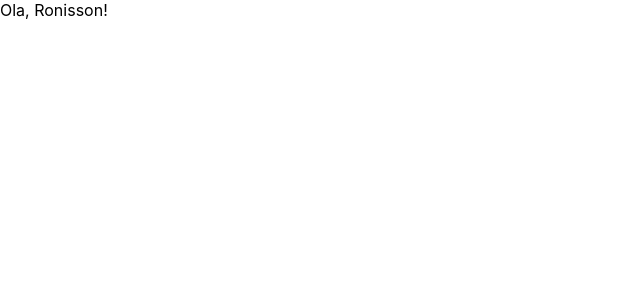
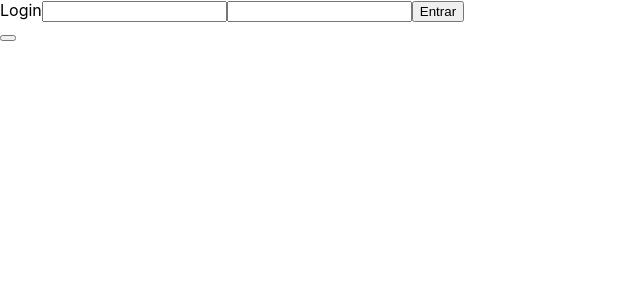
Before and after one commit to HenriqueMateus/AppProjectManager, a React (Create React App) app: page / in a window 1280 px wide. Shown: the top 300 px of the page, without its empty margins (0-640 px from the left). Built offline with nearby package versions, Linux system fonts and the light colour scheme.

Commit message:
configurando rotas

```diff
--- a/package.json
+++ b/package.json
@@ -8,6 +8,7 @@
     "@testing-library/user-event": "^7.2.1",
     "react": "^16.14.0",
     "react-dom": "^16.14.0",
+    "react-router-dom": "^5.2.0",
     "react-scripts": "3.4.3"
   },
   "scripts": {
--- a/src/App.js
+++ b/src/App.js
@@ -1,11 +1,17 @@
 import React from 'react';
-import logo from './logo.svg';
 import './App.css';
+import { Link } from 'react-router-dom'
 
 function App() {
   return (
     <div >
-      Ola, Ronisson!
+      <label>Login</label>
+      <input name="Usuario"></input>
+      <input name="Senha"></input>
+      <Link to="/Projetos"><button>Entrar</button></Link>
+      <div>
+        <button></button>
+      </div>
     </div>
   );
 }
--- /dev/null
+++ b/src/config/rotas/Routes.js
@@ -0,0 +1,16 @@
+import React from 'react'
+import { BrowserRouter, Switch, Route } from 'react-router-dom'
+import App from '../../App.js'
+import Projetos from '../../pages/Projetos'
+
+function Rotas() {
+    return (
+        <BrowserRouter>
+            <Switch>
+                <Route path="/" exact={true} component={App} />
+                <Route path="/projetos" component={Projetos} />
+            </Switch>
+        </ BrowserRouter>
+    )
+}
+export default Rotas
--- a/src/index.js
+++ b/src/index.js
@@ -1,10 +1,10 @@
 import React from 'react';
 import ReactDOM from 'react-dom';
 import './index.css';
-import App from './App.js'
+import Rotas from './config/rotas/Routes'
 
 
 ReactDOM.render(
-  <App/>,
+  <Rotas/>,
   document.getElementById('root')
 );
--- a/src/pages/Login/index.js
+++ b/src/pages/Login/index.js
@@ -1,8 +1,9 @@
 import React from 'react';
-import { container } from '.styles';
 
 export default function Login(){
   return (
-    < Container />
+    <div>
+      <p>LOGIN</p>
+    </div>
   );
 }
--- a/src/pages/Login/styles.js
+++ /dev/null
@@ -1,3 +0,0 @@
-import styled from 'styled-components/native';
-
-export const container = styled.View;
--- /dev/null
+++ b/src/pages/Projetos/index.js
@@ -0,0 +1,12 @@
+import React, {useEffect, useState } from 'react'
+
+export default function Projetos(params) {
+
+    return (
+        <div>
+            <p> contador </p>
+
+
+        </div>
+    )
+}
```
Also changed, not shown: src/logo.svg (deleted), src/pages/WorkProjeto/index.js (added), 1 other file (tests, documents, lock files or other folders).
